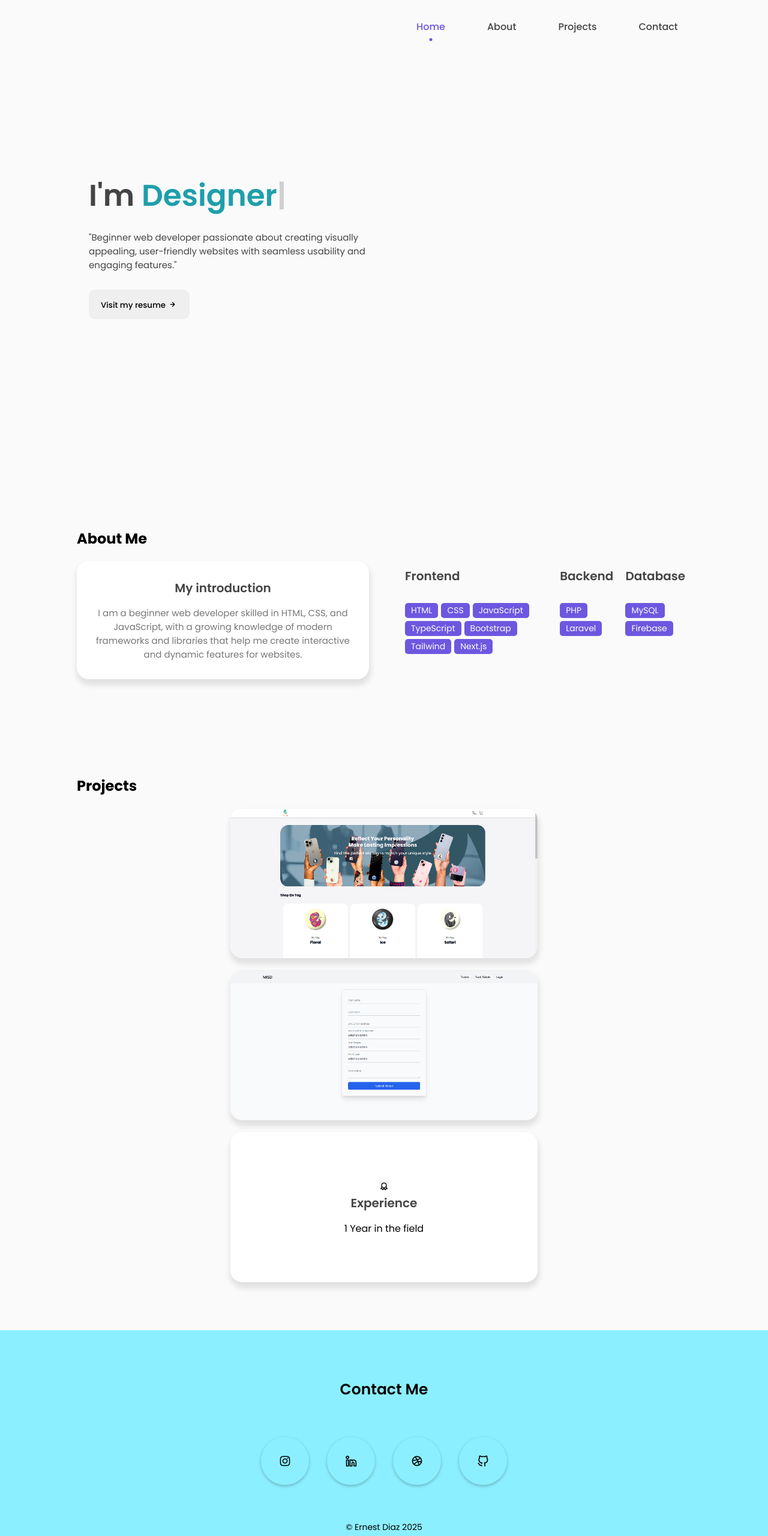
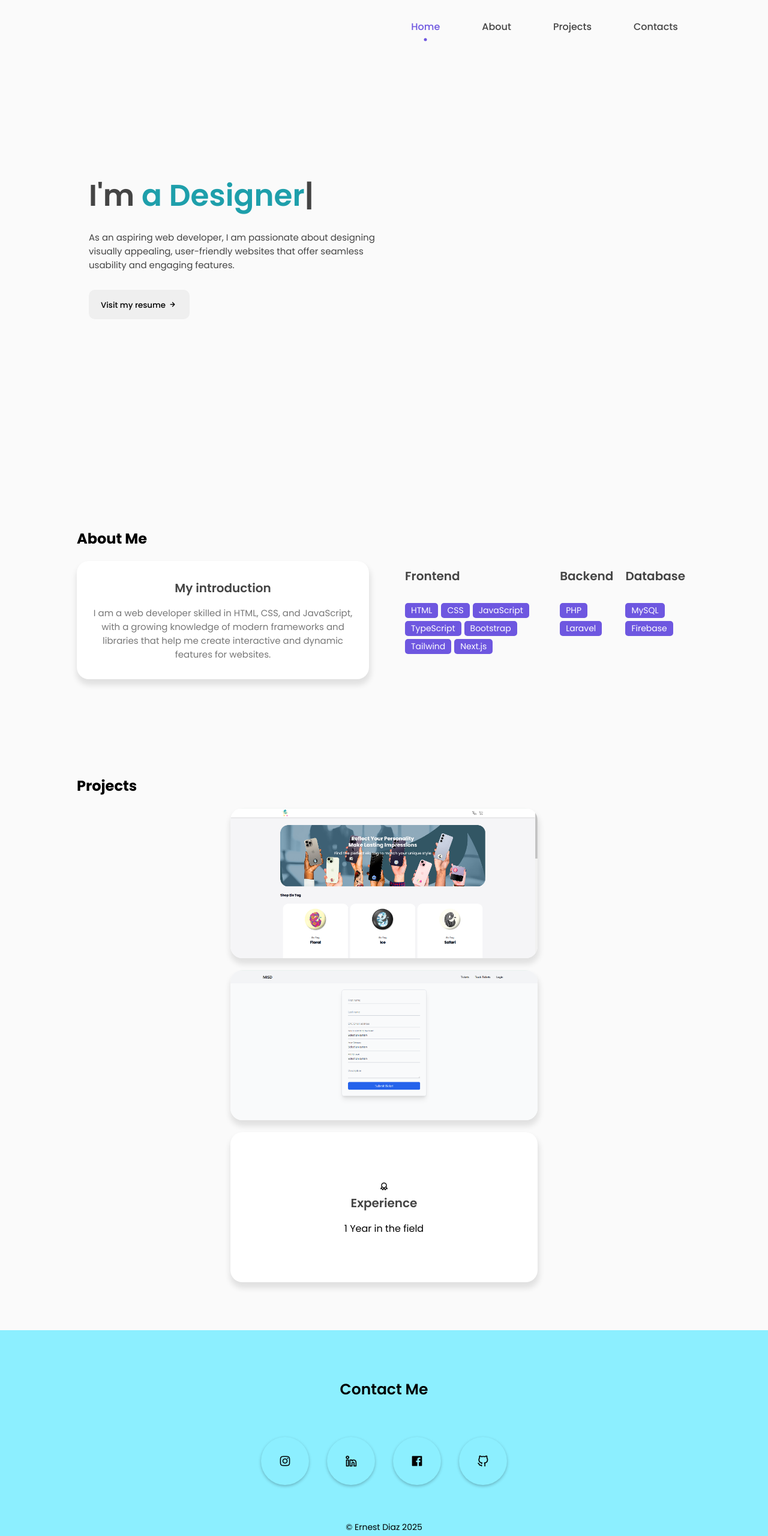
Before and after one commit to ernestluizdiaz/my-portfolio, a plain HTML site: page index.html in a window 1280 px wide. Shown: the whole page at 60% size. Drawn offline with nearby package versions, Linux system fonts and the light colour scheme.

Commit message:
fix grammar, insert link at contacts

```diff
--- a/assets/css/style.css
+++ b/assets/css/style.css
@@ -177,7 +177,6 @@ nav{
     margin-block: 20px;
 }
 .typedText{
-    text-transform: capitalize;
     color: var(--text-color-third);
 }
 .featured-text-info{
@@ -426,6 +425,11 @@ footer{
     display: flex;
     gap: 30px;
 }
+
+.footer-social-icons a {
+    text-decoration: none;
+    color: var(--text-color-black);
+}
 .bottom-footer{
     font-size: 14px;
 }
--- a/assets/js/main.js
+++ b/assets/js/main.js
@@ -33,7 +33,7 @@ function headerShadow() {
 
 /* ----- TYPING EFFECT ----- */
 var typingEffect = new Typed(".typedText", {
-	strings: ["Ernest Diaz", "Designer", "Developer", "Student"],
+	strings: ["Ernest Diaz", "a Designer", "a Developer", "a Student"],
 	loop: true,
 	typeSpeed: 100,
 	backSpeed: 80,
--- a/index.html
+++ b/index.html
@@ -33,7 +33,7 @@
 						<a href="#projects" class="nav-link">Projects</a>
 					</li>
 					<li class="nav_list">
-						<a href="#contact" class="nav-link">Contact</a>
+						<a href="#contact" class="nav-link">Contacts</a>
 					</li>
 				</ul>
 			</div>
@@ -52,10 +52,8 @@
 					</div>
 					<div class="featured-text-info">
 						<p>
-							"Beginner web developer passionate about
-							creating visually appealing, user-friendly
-							websites with seamless usability and engaging
-							features."
+							As an aspiring web developer, I am passionate about designing visually appealing, user-friendly websites
+							that offer seamless usability and engaging features.
 						</p>
 					</div>
 					<div class="featured-text-btn">
@@ -83,7 +81,7 @@
 						<div class="about-info">
 							<h3>My introduction</h3>
 							<p>
-								I am a beginner web developer skilled in
+								I am a web developer skilled in
 								HTML, CSS, and JavaScript, with a growing
 								knowledge of modern frameworks and libraries
 								that help me create interactive and dynamic
@@ -169,10 +167,19 @@
 			</div>
 
 			<div class="footer-social-icons">
-				<div class="icon"><i class="uil uil-instagram"></i></div>
-				<div class="icon"><i class="uil uil-linkedin-alt"></i></div>
-				<div class="icon"><i class="uil uil-dribbble"></i></div>
-				<div class="icon"><i class="uil uil-github-alt"></i></div>
+				<a href="https://www.instagram.com/crossxsin/" target="_blank" class="icon" aria-label="Instagram">
+					<i class="uil uil-instagram"></i>
+				</a>
+				<a href="https://www.linkedin.com/in/ernest-luiz-diaz-0959081a9/" target="_blank" class="icon"
+					aria-label="LinkedIn">
+					<i class="uil uil-linkedin-alt"></i>
+				</a>
+				<a href="https://www.facebook.com/ernestluizdiaz/" target="_blank" class="icon" aria-label="Facebook">
+					<i class="uil uil-facebook"></i>
+				</a>
+				<a href="https://github.com/ernestluizdiaz" target="_blank" class="icon" aria-label="GitHub">
+					<i class="uil uil-github-alt"></i>
+				</a>
 			</div>
 			<div class="bottom-footer">
 				<p>&copy; Ernest Diaz 2025</p>
```
